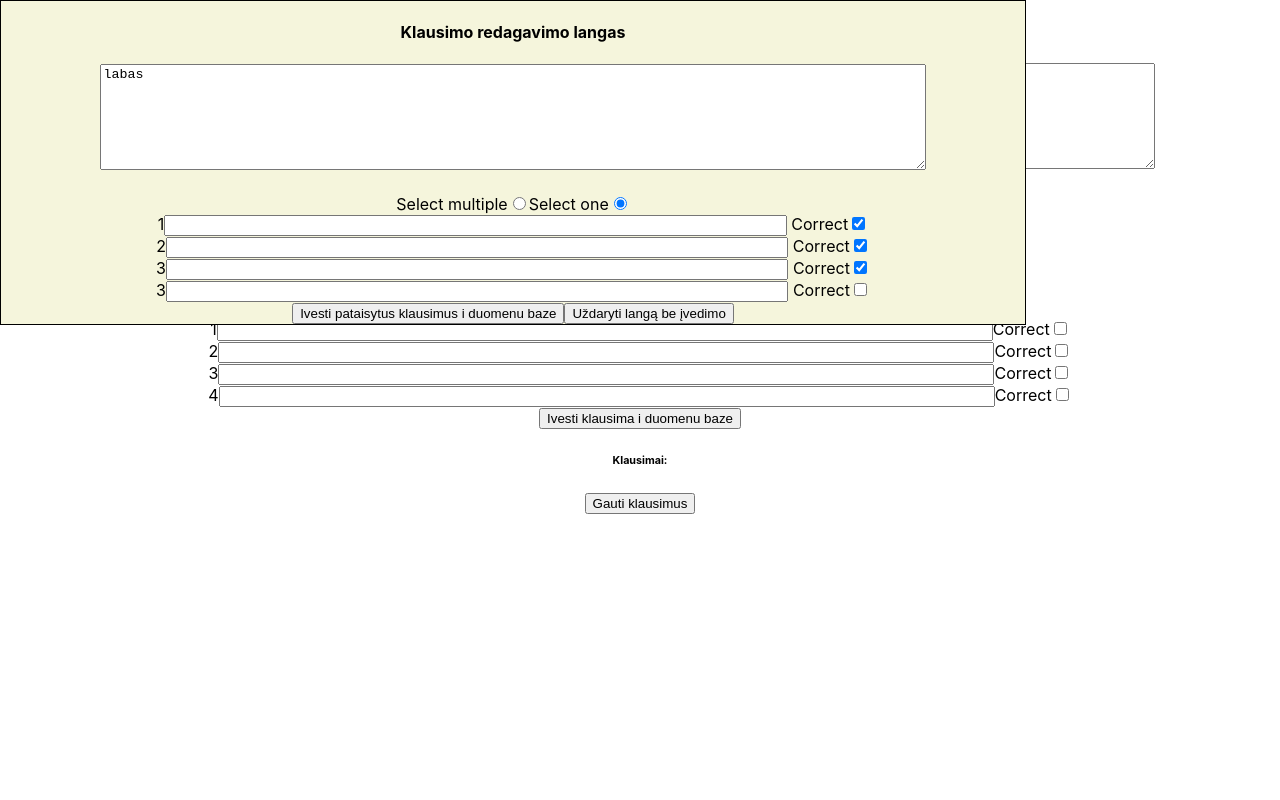
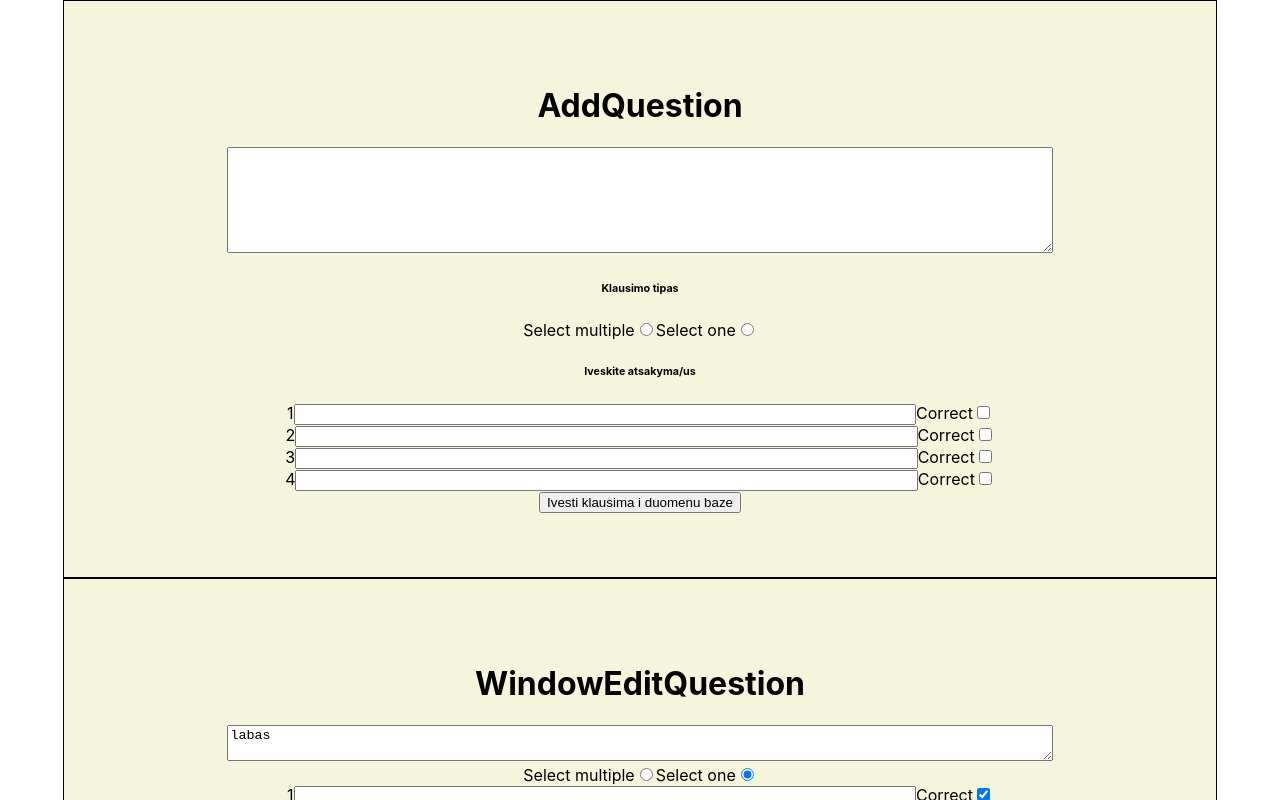
Before and after one commit to gedcet/testao_aplikacika, a React (Create React App) app in the folder frontEnd/: page / in a window 1280 px wide. Shown: the top 800 px of the page. Built offline with nearby package versions, Linux system fonts and the light colour scheme.

Commit message:
commit_message

```diff
--- a/frontEnd/src/App.css
+++ b/frontEnd/src/App.css
@@ -1,6 +1,5 @@
 .App {
   text-align: center;
-
 }
 
 .answtxt {
@@ -20,7 +19,7 @@
   color: black;
 }
 
-.answer_design {
+.Question {
   border-style: solid;
   border-color: lightgoldenrodyellow;
   margin-top: 5px;
@@ -28,12 +27,17 @@
   width: 80%;
 }
 
-.window_edit_question{
+.AddQuestion, .WindowEditQuestion, .ShowQuestions {
   width: 80%;
-  position: fixed;
+  margin: auto auto;
+  padding: 5% 5%;
+  /* position: fixed; */
   top: 0px;
   left: 0px;
   background-color: beige;
   border: 1px solid black
+}
 
+.WindowEditQuestion textarea {
+  width: 80%;
 }
--- a/frontEnd/src/App.js
+++ b/frontEnd/src/App.js
@@ -20,9 +20,15 @@ const App = function ()
 
   return (
     <div className="App">
-      <AddQuestion></AddQuestion>
-      <ShowQuestions setStateWindowEditQuestion={setStateWindowEditQuestion}></ShowQuestions>
-      <WindowEditQuestion state={stateWindowEditQuestion} setState={setStateWindowEditQuestion}></WindowEditQuestion>
+
+      <AddQuestion />
+
+      <WindowEditQuestion
+        state={stateWindowEditQuestion}
+        setState={setStateWindowEditQuestion}
+      />
+
+      <ShowQuestions setStateWindowEditQuestion={setStateWindowEditQuestion} />
     </div>
   );
 }
--- a/frontEnd/src/components/AddQuestion.jsx
+++ b/frontEnd/src/components/AddQuestion.jsx
@@ -116,8 +116,8 @@ const AddQuestion = () =>
     }
 
     return (
-        <div>
-            <h6>Klausimas</h6>
+        <div className="AddQuestion">
+            <h1>AddQuestion</h1>
             <textarea ref={refQuestionText} className="addquestiontextarea"></textarea>
 
             <h6>Klausimo tipas</h6>
--- a/frontEnd/src/components/Answer.js
+++ b/frontEnd/src/components/Answer.js
@@ -4,23 +4,27 @@ const Answer = (props) =>
 {
     return (
         <div className="Answer">
-            <label> {props.set_nr}
+
+            <label>
+                {props.set_nr}
                 <input
                     type="text"
                     className="answtxt"
                     value={props.set_value}
                     onChange={props.set_onChange}
                     ref={props.set_ref_text}
-                >
-                </input>
-            </label> Correct
-            <input
-                type="checkbox"
-                checked={props.set_checked}
-                onChange={props.set_onChange}
-                ref={props.set_ref_checked}
-            >
-            </input>
+                />
+            </label>
+
+            <label>
+                Correct
+                <input
+                    type="checkbox"
+                    checked={props.set_checked}
+                    onChange={props.set_onChange}
+                    ref={props.set_ref_checked}
+                />
+            </label>
 
         </div>
     )
--- a/frontEnd/src/components/Question.js
+++ b/frontEnd/src/components/Question.js
@@ -36,7 +36,7 @@ const Question = (props) =>
     }
 
     return (
-        <div className="answer_design">
+        <div className="Question">
             {/* <p>ID: {props.question._id}</p> */}
             <p>Klausimo tekstas: {props.question.text}</p>
             <p> Atsakymo tipas: {props.question.type}</p>
--- a/frontEnd/src/components/WindowEditQuestion.js
+++ b/frontEnd/src/components/WindowEditQuestion.js
@@ -4,9 +4,8 @@ import Answer from "./Answer"
 
 const WindowEditQuestion = (props) =>
 {
-    //console.log("is WindowEditQuestion", props.question.text)
+    const refQuestionText = React.createRef()
 
-    const refQuestionText = React.createRef()
     const refQuestionTypeSelectMultiple = React.createRef()
     const refQuestionTypeSelectSingle = React.createRef()
 
@@ -22,13 +21,14 @@ const WindowEditQuestion = (props) =>
     const refAnswer4Text = React.createRef()
     const refAnswer4Correct = React.createRef()
 
-
     const change_field_value = () =>
     {
         let copy_of_state = { ...props.state }
 
+        //text
         copy_of_state.text = refQuestionText.current.value //tekstinis laukas
 
+        //type
         if (refQuestionTypeSelectMultiple.current.checked === true)// tipas
         {
             copy_of_state.type = "selectMultiple"
@@ -38,37 +38,36 @@ const WindowEditQuestion = (props) =>
             copy_of_state.type = "selectOne"
         }
 
-        if (copy_of_state.answers.length > 0)
+        //answers
+        if (copy_of_state.answers[0] !== undefined)
         {
-            copy_of_state.answers[0].text = refAnswer1Text.current.value //atsakymo 1 laukas
+            copy_of_state.answers[0].answer = refAnswer1Text.current.value //atsakymo 1 laukas
             copy_of_state.answers[0].correct = refAnswer1Correct.current.checked //correct 1 laukas
         }
 
         if (copy_of_state.answers.length > 1)
         {
-            copy_of_state.answers[1].text = refAnswer2Text.current.value //atsakymo 2 laukas
+            copy_of_state.answers[1].answer = refAnswer2Text.current.value //atsakymo 2 laukas
             copy_of_state.answers[1].correct = refAnswer2Correct.current.checked //correct 2 laukas
         }
 
         if (copy_of_state.answers.length > 3)
         {
-            copy_of_state.answers[2].text = refAnswer3Text.current.value //atsakymo 3 laukas
+            copy_of_state.answers[2].answer = refAnswer3Text.current.value //atsakymo 3 laukas
             copy_of_state.answers[2].correct = refAnswer3Correct.current.checked //correct 3 laukas
         }
 
         if (copy_of_state.answers.length > 4)
         {
-            copy_of_state.answers[3].text = refAnswer4Text.current.value //atsakymo 4 laukas
+            copy_of_state.answers[3].answer = refAnswer4Text.current.value //atsakymo 4 laukas
             copy_of_state.answers[3].correct = refAnswer4Correct.current.checked //correct 4 laukas
         }
 
         props.setState(copy_of_state)
-        //console.log(copy_of_state)
     }
 
     const send_request_edit_question = async () =>
     {
-        //  console.log("vesime duomenis " + props.state.text)
         try
         {
             const axios1 = await axios({
@@ -76,45 +75,47 @@ const WindowEditQuestion = (props) =>
                 "url": `/api/questions/${props.state._id}`,
                 "data": props.state
             })
-            alert("ok ")
-            console.log("send_request_edit_question ", axios1)
+            alert("ok")
         }
         catch (err)
         {
-            alert("not ok")
-            console.log("send_request_edit_question ", err)
+            alert("err")
         }
     }
 
     return (
-        <div className="window_edit_question">
-            <h4>Klausimo redagavimo langas</h4>
+        <div className="WindowEditQuestion">
+
+            <h1>WindowEditQuestion</h1>
 
             <textarea
-                className="addquestiontextarea"
                 value={props.state.text}
                 onChange={change_field_value}
-                ref={refQuestionText}>
-            </textarea>
+                ref={refQuestionText}
+            />
 
-            <br></br><br></br>
-            <label>Select multiple
+            <br />
+
+            <label>
+                Select multiple
                 <input
-                    type="radio" name="radBut"
+                    type="radio"
+                    name="radio_1"
                     checked={props.state.type === "selectMultiple"}
                     onChange={change_field_value}
-                    ref={refQuestionTypeSelectMultiple}>
-                </input>
+                    ref={refQuestionTypeSelectMultiple}
+                />
             </label>
 
-            <label>Select one
+            <label>
+                Select one
                 <input
                     type="radio"
-                    name="radBut"
+                    name="radio_1"
                     checked={props.state.type === "selectOne"}
                     onChange={change_field_value}
-                    ref={refQuestionTypeSelectSingle}>
-                </input>
+                    ref={refQuestionTypeSelectSingle}
+                />
             </label>
 
             {props.state.answers.length > 0 ? < Answer set_nr="1" set_value={props.state.answers[0].answer} set_onChange={change_field_value} set_ref_text={refAnswer1Text} set_ref_checked={refAnswer1Correct} set_checked={props.state.answers[0].correct} /> : null}
@@ -122,9 +123,9 @@ const WindowEditQuestion = (props) =>
             {props.state.answers.length > 2 ? < Answer set_nr="3" set_value={props.state.answers[2].answer} set_onChange={change_field_value} set_ref_text={refAnswer3Text} set_ref_checked={refAnswer3Correct} set_checked={props.state.answers[2].correct} /> : null}
             {props.state.answers.length > 3 ? < Answer set_nr="3" set_value={props.state.answers[3].answer} set_onChange={change_field_value} set_ref_text={refAnswer4Text} set_ref_checked={refAnswer4Correct} set_checked={props.state.answers[3].correct} /> : null}
 
-            <button onClick={send_request_edit_question}>Ivesti pataisytus klausimus i duomenu baze</button>
+            <button onClick={send_request_edit_question}>save</button>
 
-            <button>Uždaryti langą be įvedimo </button>
+            <button>close</button>
         </div>
     )
 }
--- a/frontEnd/src/components/showQuestions.js
+++ b/frontEnd/src/components/showQuestions.js
@@ -34,8 +34,8 @@ const ShowQuestions = (props) =>
     }
 
     return (
-        <div >
-            <h6>Klausimai:</h6>
+        <div className="ShowQuestions">
+            <h1>ShowQuestions</h1>
             {/* <p>{JSON.stringify(questions)}</p> */}
             {array_text}
             <button onClick={get_all_questions}>Gauti klausimus</button>
```
